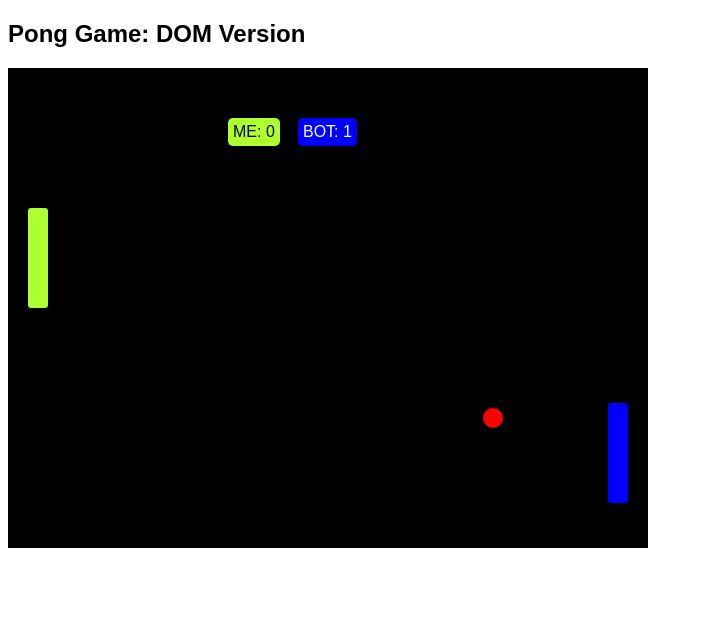
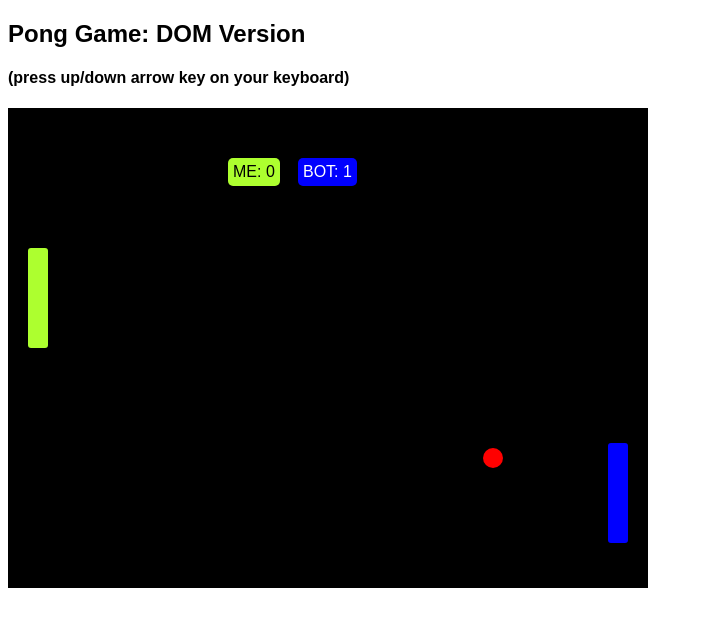
Before and after one commit to rajeshpillai/course-pong-game-dom, a plain HTML site: page index.html in a window 1280 px wide. Shown: the whole page, without its empty margins (0-703 px from the left). Drawn offline with Linux system fonts and the light colour scheme.

Commit message:
Updated index.html with playing info

```diff
--- a/index.html
+++ b/index.html
@@ -7,6 +7,7 @@
 
 <body>
     <h2>Pong Game: DOM Version</h2>
+    <h4>(press up/down arrow key on your keyboard)</h4>
     <div id="game">
         <span id="score_player1">ME: </span>
         <span id="score_player2">BOT: </span>
```
